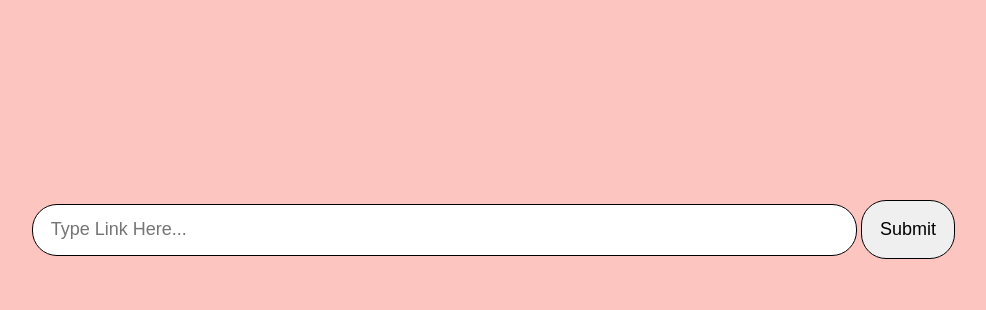
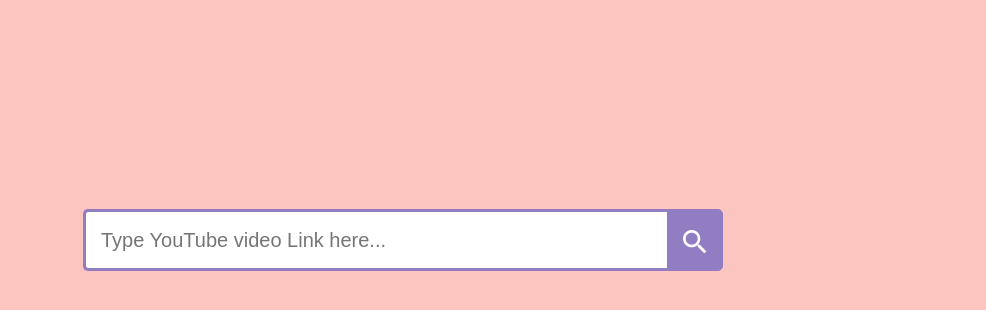
Before and after one commit to arup-basak/arupbasak, a Flask app: page /youtube_video_downloader/ in a window 1280 px wide. Shown: the part 160-470 px from the top of the page, without its empty margins (237-1223 px from the left). Run offline with Flask 2, Linux system fonts and the light colour scheme.

Commit message:
Some Design Improvement

```diff
--- a/main.py
+++ b/app.py
@@ -6,11 +6,13 @@ import link_downloader
 
 app = Flask(__name__)
 
+vid_q_list = []
+aud_q_list = []
+
 
 @app.route('/download/<string:key>')
 def download(key):
     path = library.get_temp(key)
-    print(path)
     if path:
         return send_file(path, as_attachment=True)
     else:
@@ -22,6 +24,11 @@ def video_downloader():
     if request.method == "GET":
         youtube_link = request.args.get('link')
         return redirect(url_for('download', key=link_downloader.download(youtube_link)))
+
+
+@app.route('/youtube_video_downloader/res')
+def choose_res():
+    return render_template('view_res_option.html', list=list)
 
 
 @app.route('/', methods=['GET', 'POST'])
@@ -37,9 +44,6 @@ def main():
 
 @app.route('/youtube_video_downloader/', methods=['GET', 'POST'])
 def downloader():
-    if request.method == 'POST':
-        if request.form['submit_button'] == 'Do Something':
-            print("Hello World")
     return render_template('download_link_files.html')
 
 
@@ -51,4 +55,4 @@ def downloader():
 
 
 if __name__ == "__main__":
-    app.run(debug=True)
+    app.run(debug=True, host='0.0.0.0')
--- a/static/css/global.css
+++ b/static/css/global.css
@@ -1,9 +1,18 @@
 /*
-937DC2
-C689C6
-E8A0BF
+
+
+
 FCC5C0
 */
+
+:root {
+    --background: #FCC5C0;
+    --color1: #E8A0BF;
+    --color2: #C689C6;
+    --color3: #937DC2;
+    --white: #fff;
+    --black: #000;
+}
 
 @font-face {
     font-family: font;
@@ -11,7 +20,7 @@ FCC5C0
 }
 
 body {
-    background-color: #FCC5C0;
+    background-color: var(--background);
     font-family: font;
 }
 
@@ -21,3 +30,44 @@ body {
     -ms-user-select: none;
     user-select: none;
 }
+
+.search_container {
+  width: 100%;
+  position: relative;
+  display: flex;
+}
+
+.search_input {
+  width: 100%;
+  border: 3px solid var(--color3);
+  border-right: none;
+  padding: 8px;
+  padding-left: 15px;
+  height: 40px;
+  border-radius: 5px 0 0 5px;
+  outline: none;
+  color: var(--color3);
+  font-size: 20px;
+}
+
+.search_input:focus {
+  color: var(--color3);
+}
+
+.search_button {
+  width: 62px;
+  height: 62px;
+  border: 1px solid var(--color3);
+  background: var(--color3);
+  text-align: center;
+  color: #fff;
+  border-radius: 0 5px 5px 0;
+  cursor: pointer;
+  font-size: 20px;
+}
+
+#search_icon {
+    padding-top: 8px;
+    font-size: 32px;
+    color: var(--white);
+}
--- a/static/css/link_downloader.css
+++ b/static/css/link_downloader.css
@@ -1,32 +1,7 @@
-.container {
-    display: flex;
-    align-items: center;
-    margin:auto;
-    position: fixed;
-    top: 45%;
-    left: 21%;
+.wrap {
+  width: 50%;
+  position: absolute;
+  top: 50%;
+  left: 50%;
+  transform: translate(-50%, -50%);
 }
-
-#search_input {
-    height: 5vh;
-    border-radius: 25px;
-    outline: none;
-    border: 1px solid black;
-    padding: 5px;
-    padding-left: 18px;
-    font-size: 18px;
-    width: 800px;
-}
-
-#submit_button {
-    height: 100%;
-    border-radius: 25px;
-    padding: 18px;
-    font-size: 18px;
-    border: 1px solid black;
-    cursor: pointer;
-}
-
-#submit_button:hover {
-    color: black;
-}
--- a/templates/download_link_files.html
+++ b/templates/download_link_files.html
@@ -1,21 +1,35 @@
 <!DOCTYPE html>
 <html lang="en">
-
   <head>
-    <meta charset="UTF-8">
-    <meta http-equiv="X-UA-Compatible" content="IE=edge">
-    <meta name="viewport" content="width=device-width, initial-scale=1.0">
-    <link rel="stylesheet" href="{{ url_for('static', filename = 'css/global.css') }}">
-    <link rel="stylesheet" href="{{ url_for('static', filename = 'css/link_downloader.css') }}">
+    <meta charset="UTF-8" />
+    <meta http-equiv="X-UA-Compatible" content="IE=edge" />
+    <meta name="viewport" content="width=device-width, initial-scale=1.0" />
+    <link
+      rel="stylesheet"
+      href="{{ url_for('static', filename = 'css/global.css') }}"
+    />
+    <link
+      rel="stylesheet"
+      href="{{ url_for('static', filename = 'css/link_downloader.css') }}"
+    />
+    <link href="https://fonts.googleapis.com/icon?family=Material+Icons" rel="stylesheet">
     <title>Download Videos</title>
   </head>
 
   <body>
     <div class="container">
       <form action="/youtube_video_downloader/download/">
-            <div id="input_text">
-                <input type="input" placeholder="Type Link Here..." id="search_input" autocomplete="off" name="link">
-                <input type="submit" value="Submit" id="submit_button">
+        <div class="wrap">
+          <div class="search_container">
+            <input
+              type="text"
+              class="search_input"
+              placeholder="Type YouTube video Link here..."
+            />
+            <button type="submit" class="search_button">
+              <i class="material-icons" id="search_icon">search</i>
+            </button>
+          </div>
         </div>
       </form>
     </div>
```
Also changed, not shown: templates/index.html (+11 -6 lines), templates/view_res_option.html (added, +14 -0 lines). Lines whose indentation alone changed are shown as unchanged.
